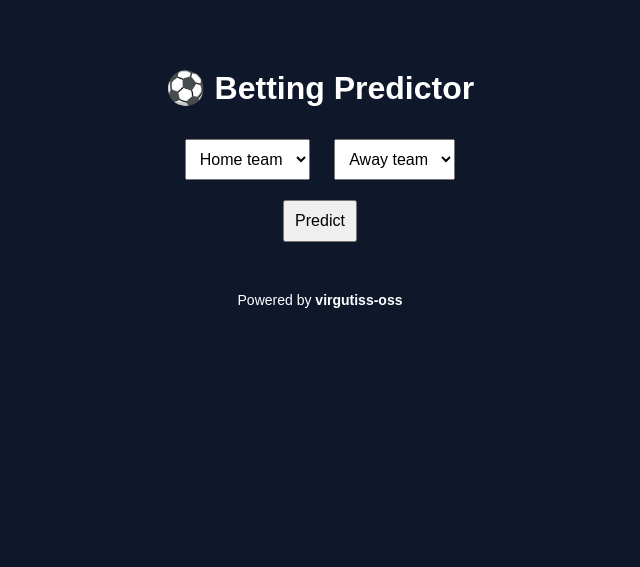
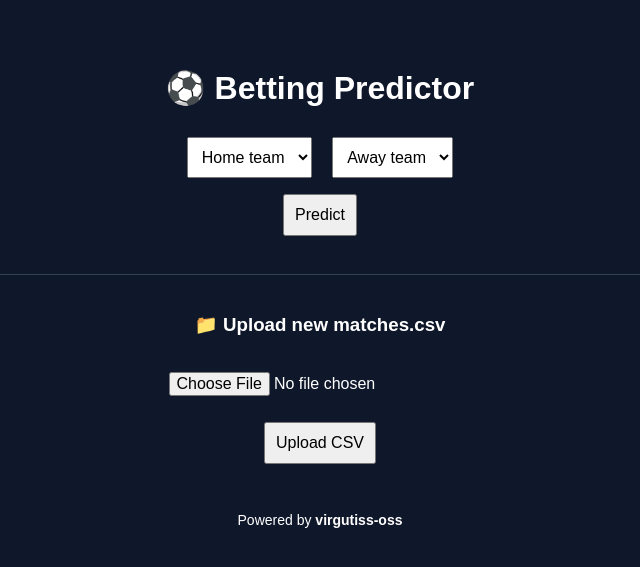
Before and after one commit to virgutiss-oss/betting-predictor, a Flask app: page / in a window 1280 px wide. Shown: the top 567 px of the page, without its empty margins (320-960 px from the left). Run offline with Flask 3, Linux system fonts and the light colour scheme.

Commit message:
Update index.html

```diff
--- a/templates/index.html
+++ b/templates/index.html
@@ -11,9 +11,9 @@
             text-align: center;
             padding: 40px;
         }
-        select, button {
+        select, button, input[type=file] {
             padding: 10px;
-            margin: 10px;
+            margin: 8px;
             font-size: 16px;
         }
         .box {
@@ -26,6 +26,11 @@
         .value {
             color: #22c55e;
             font-weight: bold;
+        }
+        .upload {
+            margin-top: 30px;
+            padding-top: 20px;
+            border-top: 1px solid #334155;
         }
     </style>
 </head>
@@ -66,6 +71,15 @@
 </div>
 {% endif %}
 
+<div class="upload">
+    <h3>📁 Upload new matches.csv</h3>
+    <form action="/upload" method="post" enctype="multipart/form-data">
+        <input type="file" name="file" accept=".csv" required>
+        <br>
+        <button type="submit">Upload CSV</button>
+    </form>
+</div>
+
 <p style="margin-top:40px;font-size:14px;">
     Powered by <b>virgutiss-oss</b>
 </p>
```
